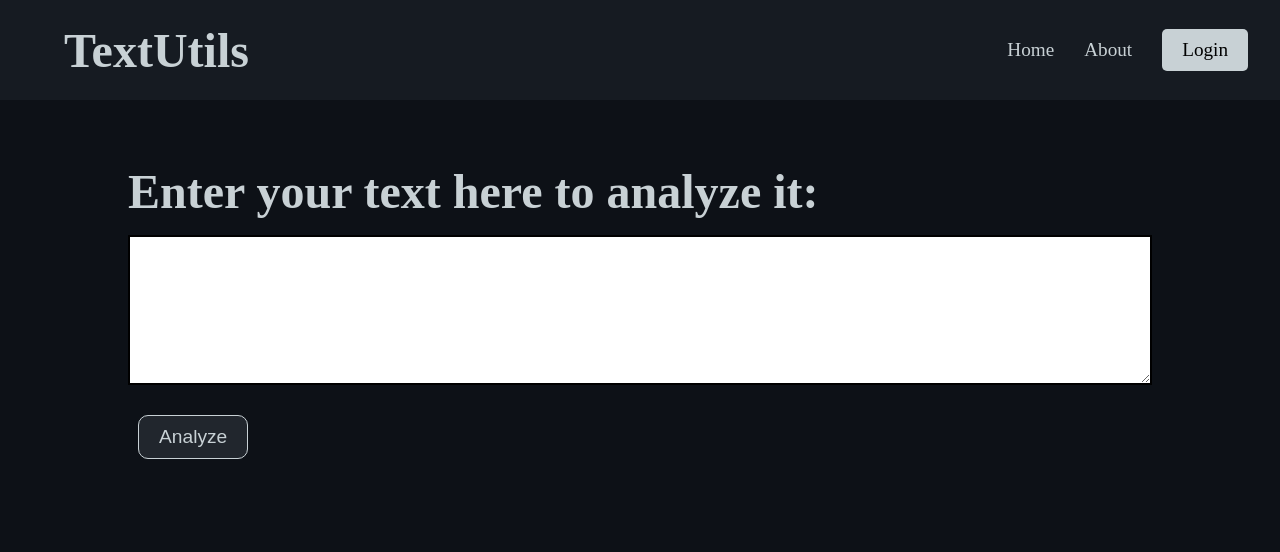
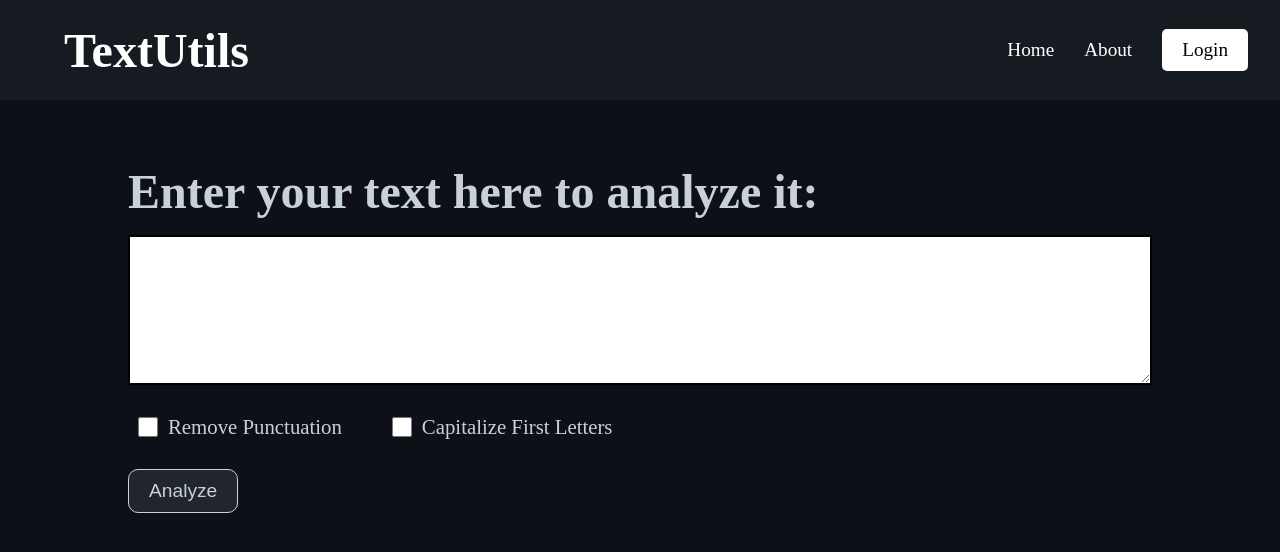
Before and after one commit to Mayank-Jain-1/Django-App, a Django app: page / in a window 1280 px wide. Shown: the top 552 px of the page. Run offline with Django 4.2, Linux system fonts and the light colour scheme.

Commit message:
Home page analyze functions added

```diff
--- a/templates/index.html
+++ b/templates/index.html
@@ -3,7 +3,7 @@
 
 <head>
   <meta charset="UTF-8" />
-  <title>Home</title>
+  <title>TextUtils</title>
 </head>
 
 <style>
@@ -12,53 +12,55 @@
     padding: 0;
     box-sizing: border-box;
   }
-  body{
+
+  body {
     background-color: #0d1117;
   }
 
-  #navbar{
+  #navbar {
     display: flex;
     justify-content: space-between;
     flex-direction: row;
     align-items: center;
     background-color: #161b22;
-    color: #C8D1D5;
+    color: white;
   }
 
-  #title{
+  #title {
     font-size: 3rem;
     padding-left: 4rem;
   }
 
-  #navigation{
+  #navigation {
     list-style: none;
     display: flex;
     align-items: center;
     padding-right: 2rem;
   }
-  .navlink{
+
+  .navlink {
     font-size: larger;
     margin-left: 30px;
   }
 
-  #loginButton{
-    background-color: #C8D1D5;
+  #loginButton {
+    background-color: white;
     color: black;
-    padding:10px 20px;
+    padding: 10px 20px;
     border-radius: 5px;
     font-weight: 300;
   }
 
-  #heading{
+  #heading {
     color: #C8D1D5;
-    margin:10px;
+    margin: 10px;
     font-size: 3rem;
     padding-left: 10vw;
-    margin: 4rem 0 1rem 0 ;
+    margin: 4rem 0 1rem 0;
     align-self: flex-start;
   }
 
-  #textarea{
+  #textarea {
     font-size: 1rem;
     min-height: 150px;
     width: 80vw;
@@ -66,11 +68,23 @@
     border: 2px solid black;
   }
 
-  #buttonDiv{
-    margin-top: 20px;
+  #checkboxDiv {
+    display: flex;
+    margin: 20px 0;
   }
 
-  .textButton{
+  .checkbox{
+    width: 20px;
+    margin-right: 10px;
+  }
+
+  .checkBoxText {
+    font-size: 1.3rem;
+    color: #C8D1D5;
+    margin-right: 50px;
+  }
+
+  .textButton {
     font-size: 1.2rem;
     padding: 10px 20px;
     margin-right: 15px;
@@ -79,16 +93,15 @@
     border: 1px solid #C8D1D5;
     border-radius: 10px;
   }
-
 </style>
 
 <body>
-  <div id = 'navbar' style="width: 100vw; height: 100px;">
-    <h1 id= "title">TextUtils</h1>
+  <div id='navbar' style="width: 100vw; height: 100px;">
+    <h1 id="title">TextUtils</h1>
     <ul id="navigation">
       <li class="navlink">Home</li>
       <li class="navlink">About</li>
-      <li id = "loginButton" class="navlink">Login</li>
+      <li id="loginButton" class="navlink">Login</li>
     </ul>
   </div>
   <div style="
@@ -100,15 +113,24 @@
     <h1 id="heading" style="display: flex; align-items: left;">Enter your text here to analyze it:</h1>
     <form action="/analyze" method="get">
       <div style="display: flex; justify-content: center;">
-        <textarea name ='text' id = "textarea"></textarea>
+        <textarea name='text' id="textarea"></textarea>
       </div>
 
-      <div id="buttonDiv" style="width: 80vw; padding: 10px">
-        <button type= "submit" class="textButton">
-          Analyze
-        </button>
+      <div id="checkboxDiv" style="width: 80vw; padding: 10px">
+        <input class='checkbox'  name='removePunc' type="checkbox">
+        <p class="checkBoxText">Remove Punctuation</p>
+        </input>
+        <input class='checkbox'  name='capFirst' type="checkbox">
+        <p class="checkBoxText">Capitalize First Letters</p>
+        </input>
+
       </div>
-    </div>
+      <div>
+      <button type="submit" class="textButton">
+        Analyze
+      </button>
+      </div>
+  </div>
   </form>
 </body>
 
--- a/textutils/urls.py
+++ b/textutils/urls.py
@@ -22,6 +22,4 @@ urlpatterns = [
     path("admin/", admin.site.urls),
     path('', views.index, name='index'),
     path('analyze/', views.analyze, name='analyze'),
-
-
 ]
--- a/textutils/views.py
+++ b/textutils/views.py
@@ -1,3 +1,4 @@
+from ast import AnnAssign
 from string import punctuation
 from django.http import HttpResponse
 from django.shortcuts import render
@@ -7,13 +8,32 @@ def index(request):
   return render(request, 'index.html')
 
 def analyze(request):
+
+  punctuations = '''!()-[]{};:'"\,<>/?@#$%^&*_~'''
+
+
   djText = request.GET.get('text', 'nothing')
+  analyzedText = djText
 
-  analyzedText = ''
-  punctuations = '''!()-[]{};:'"\,<>./?@#$%^&*_~'''
-  for i in djText:
-    if i not in punctuation:
-      analyzedText += i
+  removePunc = request.GET.get('removePunc', 'off')
+  capFirst = request.GET.get('capFirst', 'off')
+  removeSpace = request.GET.get('removeSpace', 'off')
 
-  params = {'analyzedText':analyzedText}
+  if removePunc == 'on':
+    temp = ''
+    for i in analyzedText:
+      if i not in punctuations or i == ' ':
+        temp += i
+    analyzedText = temp
+  if capFirst == 'on':
+    sentences = analyzedText.split('.')
+    print(sentences)
+    analyzedText = ". ".join(map(lambda x : x.strip().capitalize(), sentences))
+
+
+  params = {'analyzedText':analyzedText,
+            'removePunc': removePunc,
+            'capFirst': capFirst,
+            'removeSpace': removeSpace
+  }
   return render(request, 'analyze.html', params)
```
